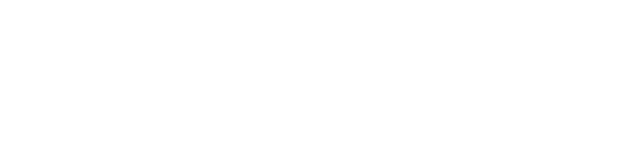
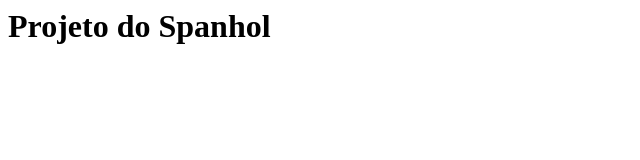
Before and after one commit to maspanhol/meu-site, a plain HTML site: page index.html in a window 1280 px wide. Shown: the whole page, without its empty margins (0-640 px from the left). Drawn offline with Linux system fonts and the light colour scheme.

Commit message:
Titulo da pagina

```diff
--- a/index.html
+++ b/index.html
@@ -1,7 +1,6 @@
 <html>
-    <head>
+    <head></head>
         <body>
-
+            <h1>Projeto do Spanhol</h1>
         </body>
-    </head>
 </html>
```
